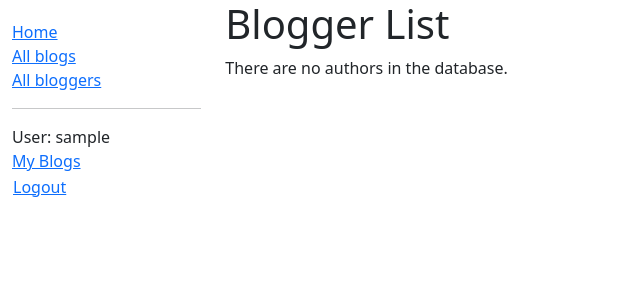
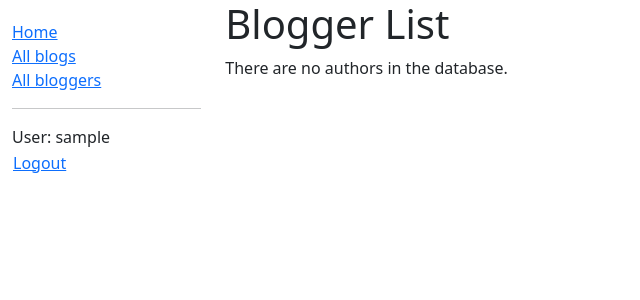
Before and after one commit to palindromepilgrim/django_mini_blog, a Django app: page /catalog/authors/ in a window 1280 px wide. Shown: the top 300 px of the page, without its empty margins (0-640 px from the left). Run offline with Django 5.2, Linux system fonts and the light colour scheme; the visitor is signed in with stand-in values (Sample User, id 1); data that the repository does not hold is empty.

Commit message:
Removed my blogs link

```diff
--- a/miniblog/catalog/templates/base_generic.html
+++ b/miniblog/catalog/templates/base_generic.html
@@ -26,7 +26,6 @@
               <hr>
               {% if user.is_authenticated %}
                 <li>User: {{ user.get_username }}</li>
-                <li><a href="{% url 'my-blogs' %}">My Blogs</a></li>
                 <li>
                   <form id="logout-form" method="post" action="{% url 'logout' %}">
                     {% csrf_token %}
--- a/miniblog/catalog/urls.py
+++ b/miniblog/catalog/urls.py
@@ -5,7 +5,6 @@ urlpatterns = [
     path('', views.index, name='index'),
     path('blogs/', views.BlogListView.as_view(), name='blogs'),
     path('authors/', views.AuthorListView.as_view(), name='authors'),
-    path('', views.index, name='my-blogs'),
     path('blog/<int:pk>', views.BlogDetailView.as_view(), name='blog-detail'),
     path('author/<int:pk>', views.AuthorDetailView.as_view(), name='author-detail'),
     path('blog/<int:pk>/update', views.index, name='blog-update'),
```
